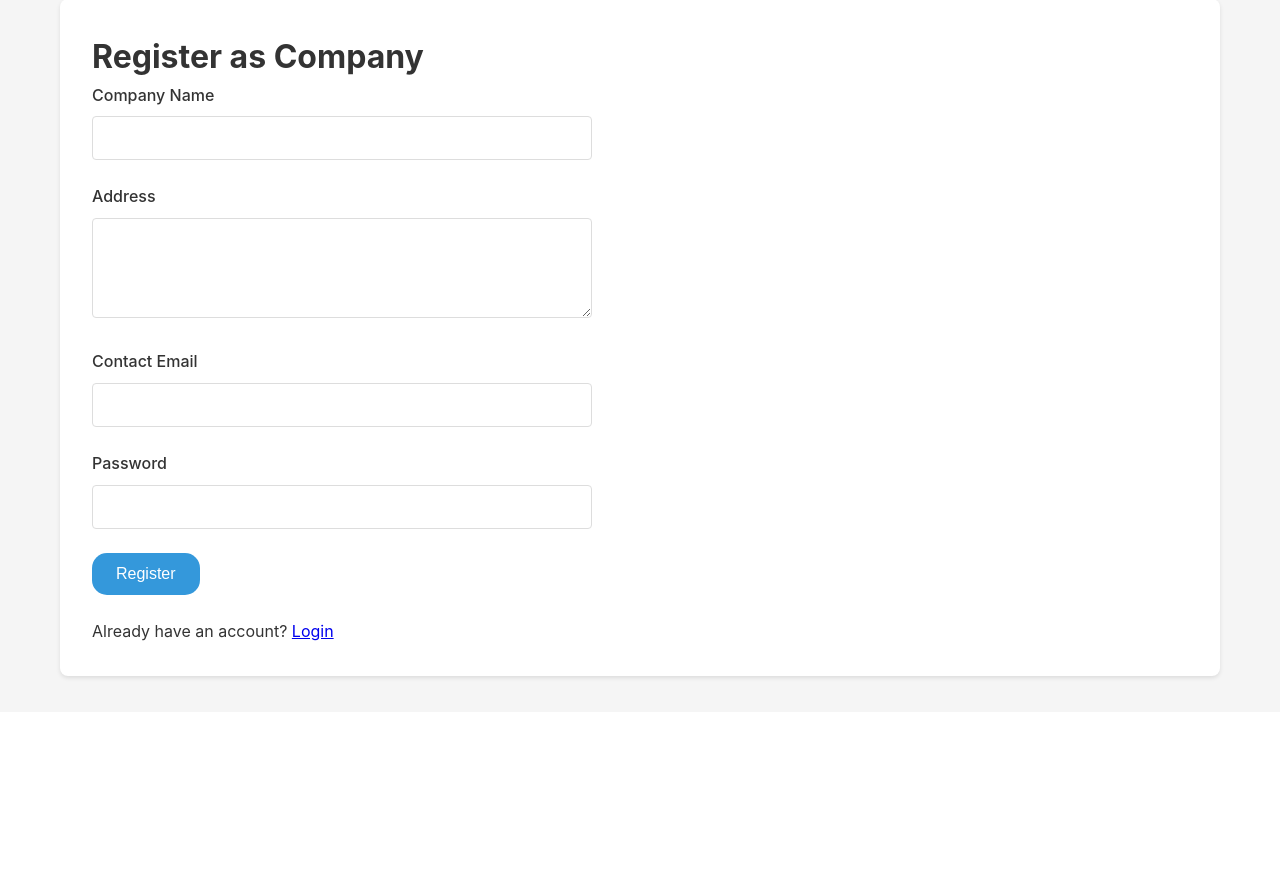
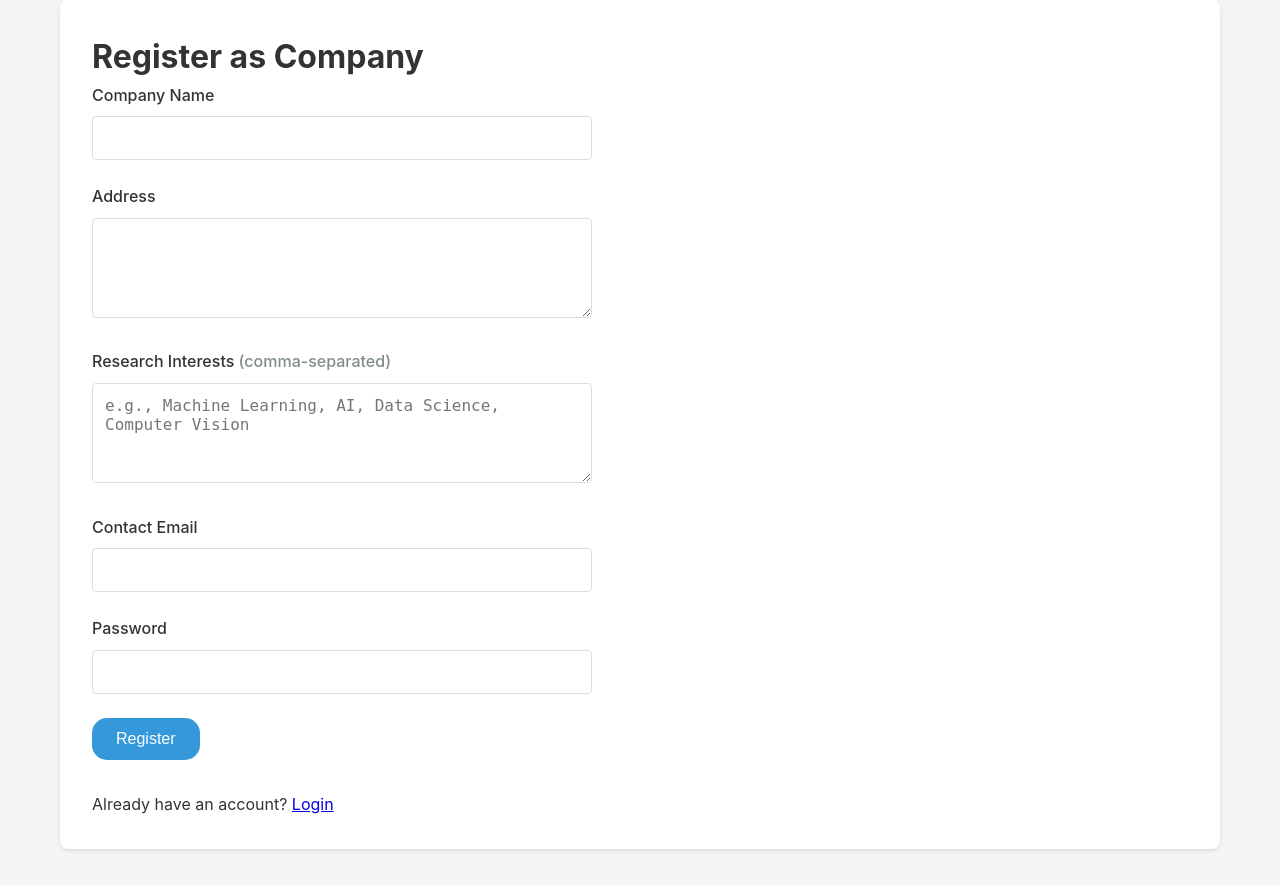
Before and after one commit to A-D-DBS-application/web-application-2025-group-33, a Flask app: page /register/company in a window 1280 px wide. Shown: the part 163-1048 px from the top of the page. Before the commit the page ends 844 px from the top, so only its background shows below. Run offline with Flask 3, Linux system fonts and the light colour scheme.

Commit message:
Update register_company.html

```diff
--- a/app/app/templates/auth/register_company.html
+++ b/app/app/templates/auth/register_company.html
@@ -18,6 +18,12 @@
         </div>
 
         <div class="form-group">
+            <label for="research_interests">Research Interests <span style="color: #7f8c8d;">(comma-separated)</span></label>
+            <textarea id="research_interests" name="research_interests" required
+                      placeholder="e.g., Machine Learning, AI, Data Science, Computer Vision"></textarea>
+        </div>
+
+        <div class="form-group">
             <label for="email">Contact Email</label>
             <input type="email" id="email" name="email" required>
         </div>
@@ -30,7 +36,7 @@
         <button type="submit" class="btn">Register</button>
     </form>
 
-    <div class="mt-3">
+    <div style="margin-top: 2rem;">
         <p>Already have an account? <a href="{{ url_for('auth.login') }}">Login</a></p>
     </div>
 </div>
```
